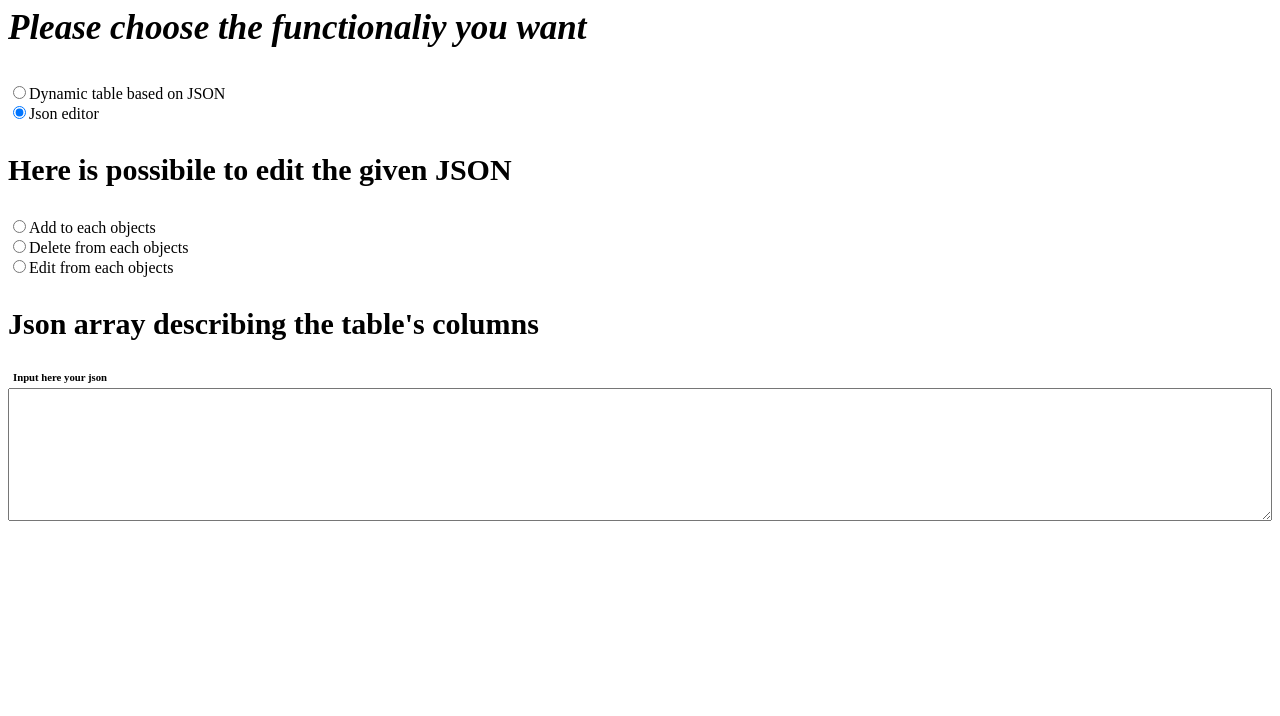
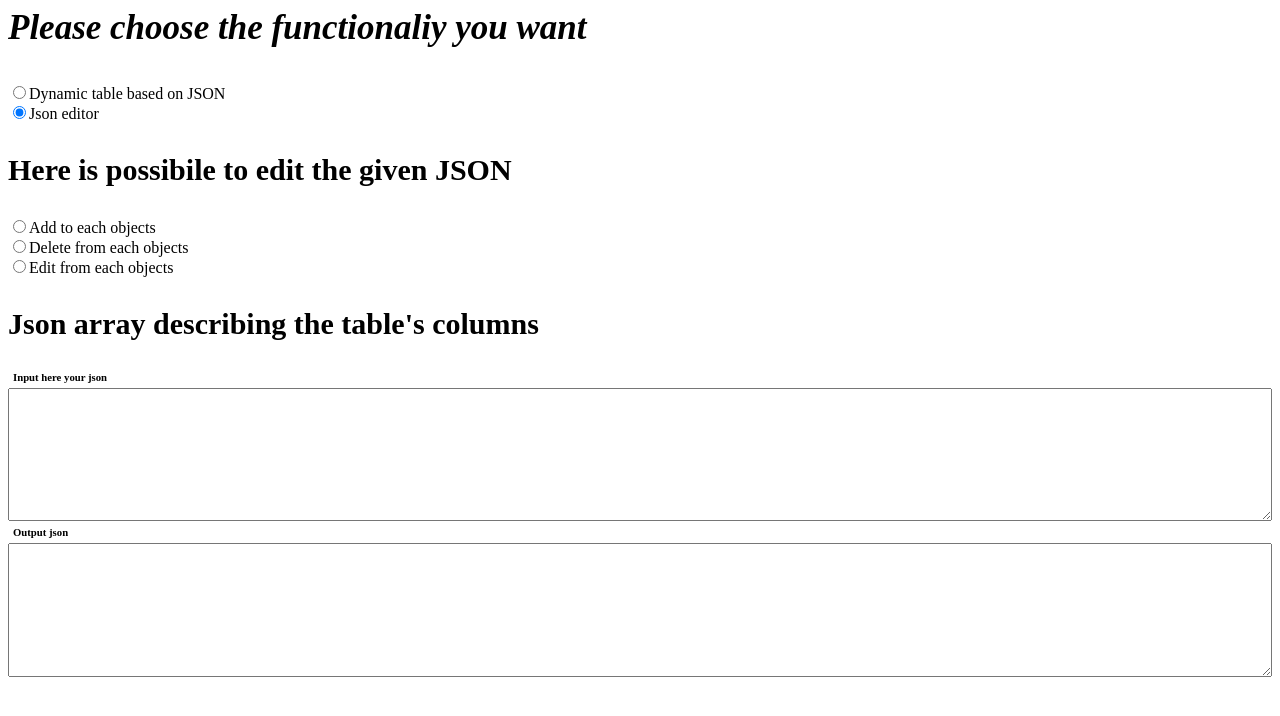
Before and after one commit to stefanoyoyo/WorkTools, an Angular app: page / in a window 1280 px wide. Both pictures are taken after a click on the radio button 19 px from the left and 112 px from the top of the page. Shown: the top 716 px of the page. Built offline with nearby package versions, Linux system fonts and the light colour scheme.

Commit message:
added output json

```diff
--- a/src/json-editor/json-editor.component.html
+++ b/src/json-editor/json-editor.component.html
@@ -14,3 +14,7 @@
 <app-object-adder *ngIf="choosenOption === 0"></app-object-adder>
 <app-object-editor  *ngIf="choosenOption === 1"></app-object-editor>
 <app-object-deleter  *ngIf="choosenOption === 2"></app-object-deleter>
+
+
+<h6>Output json</h6>
+<textarea id="in" (keyup)="onKey($event)" [(ngModel)]="output"></textarea>
--- a/src/json-editor/json-editor.component.ts
+++ b/src/json-editor/json-editor.component.ts
@@ -15,6 +15,7 @@ export class JsonEditorComponent implements OnInit {
   ];
 
   input = '';
+  output = '';
   jsonValue: object[] = [];
 
   constructor() { }
```
